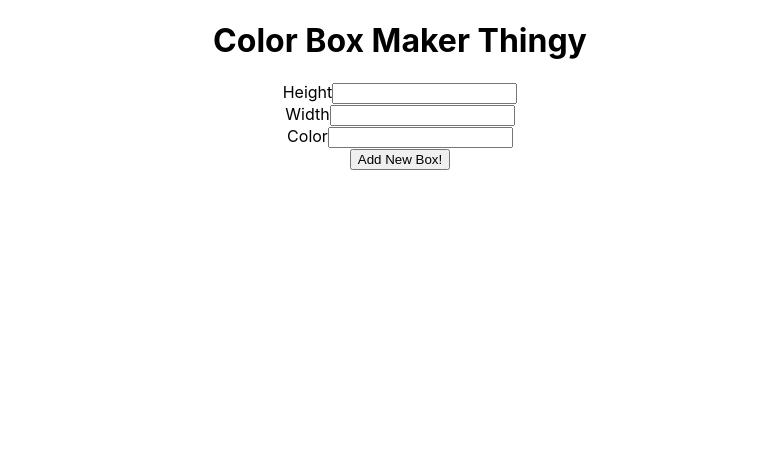
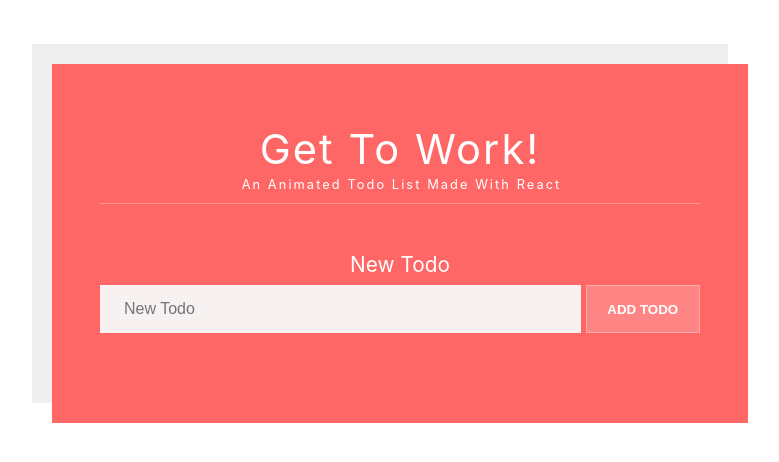
Before and after one commit to Vipul2504/Learning, a React (Create React App) app: page / in a window 1280 px wide. Shown: the top 462 px of the page, without its empty margins (240-1019 px from the left). Built offline with nearby package versions, Linux system fonts and the light colour scheme.

Commit message:
TodoList

```diff
--- a/package.json
+++ b/package.json
@@ -9,6 +9,7 @@
     "react": "^18.2.0",
     "react-dom": "^18.2.0",
     "react-scripts": "5.0.1",
+    "react-transition-group": "^4.4.5",
     "uuid": "^9.0.0",
     "web-vitals": "^2.1.4"
   },
--- a/src/App.js
+++ b/src/App.js
@@ -1,7 +1,6 @@
 import { Component } from "react";
 import './App.css'
-import Box from "./ColorBoxMaker/Box";
-import BoxList from "./ColorBoxMaker/BoxList";
+import TodoList from "./TodoList/TodoList";
 
 
 
@@ -10,7 +9,7 @@ class App extends Component{
     render(){
         return (
             <div className="App">
-           <BoxList/>
+          <TodoList/>
             </div>
         )
     }
--- /dev/null
+++ b/src/TodoList/NewTodoForm.css
@@ -0,0 +1,39 @@
+.NewTodoForm {
+  margin-top: 3rem;
+  display: flex;
+  flex-wrap: wrap;
+}
+.NewTodoForm label {
+  min-width: 100%;
+  margin-bottom: 0.5rem;
+  font-size: 1.3rem;
+}
+.NewTodoForm input {
+  flex-grow: 1;
+  border: none;
+  background: #f7f1f1;
+  padding: 0 1.5em;
+  font-size: initial;
+  outline: none;
+}
+.NewTodoForm button {
+  padding: 0 1.3rem;
+  border: none;
+  background: rgba(255, 255, 255, 0.2);
+  color: white;
+  text-transform: uppercase;
+  font-weight: bold;
+  border: 1px solid rgba(255, 255, 255, 0.3);
+  margin-left: 5px;
+  cursor: pointer;
+  transition: background 0.4s ease-out;
+  outline: none;
+}
+.NewTodoForm button:hover {
+  background: rgba(0, 0, 0, 0.1);
+}
+.NewTodoForm input,
+.NewTodoForm button {
+  font-family: "Quicksand", sans-serif;
+  height: 3rem;
+}
--- /dev/null
+++ b/src/TodoList/Todo.css
@@ -0,0 +1,95 @@
+.Todo {
+  display: flex;
+  margin: 0 -3rem 4px;
+  padding: 1.1rem 3rem;
+  height: 77px;
+  justify-content: space-between;
+  align-items: center;
+  background: rgba(255, 255, 255, 0.2);
+  overflow: hidden;
+  position: relative;
+  transition: opacity 500ms ease-in-out;
+}
+.Todo-task {
+  position: relative;
+  transition: opacity 0.4s linear;
+}
+.Todo.completed {
+  transition: opacity 300ms ease-in-out;
+  transition-delay: 200ms;
+  opacity: 0.5;
+}
+
+.Todo.completed .Todo-task {
+  /* opacity: 0.6; */
+}
+.Todo.completed .Todo-task:before {
+  content: "";
+  position: absolute;
+  top: 50%;
+  left: -0.5rem;
+  display: block;
+  width: 0%;
+  height: 4px;
+  background: #fff;
+  animation: strikeitem 0.3s ease-in 0s forwards;
+}
+
+@keyframes strikeitem {
+  to {
+    width: calc(100% + 1rem);
+  }
+}
+
+.Todo-buttons {
+  flex-shrink: 0;
+  padding-left: 0.7em;
+  margin-left: auto;
+}
+
+.Todo-buttons button {
+  border: none;
+  font-size: 1em;
+  margin: 0.4em;
+  background: none;
+  -webkit-appearance: none;
+  cursor: pointer;
+  color: #fff;
+}
+
+.Todo-edit-form {
+  display: flex;
+  flex-wrap: wrap;
+}
+.Todo-edit-form label {
+  min-width: 100%;
+  margin-bottom: 0.5rem;
+  font-size: 1.3rem;
+}
+.Todo-edit-form input {
+  flex-grow: 1;
+  border: none;
+  background: #f7f1f1;
+  padding: 0 1.5em;
+  font-size: initial;
+}
+.Todo-edit-form button {
+  padding: 0 1.3rem;
+  border: none;
+  background: #ff6666;
+  color: white;
+  text-transform: uppercase;
+  font-weight: bold;
+  border: 1px solid rgba(255, 255, 255, 0.3);
+  margin-left: 5px;
+  cursor: pointer;
+  transition: background 0.2s ease-out;
+}
+.Todo-edit-form button:hover {
+  background: #ff5e5e;
+}
+.Todo-edit-form input,
+.Todo-edit-form button {
+  font-family: "Quicksand", sans-serif;
+  height: 3rem;
+}
--- /dev/null
+++ b/src/TodoList/Todo.jsx
@@ -0,0 +1,81 @@
+import { Component } from "react";
+import "./Todo.css";
+import { CSSTransition, TransitionGroup } from "react-transition-group";
+
+class Todo extends Component {
+  constructor(props) {
+    super(props);
+    this.state = {
+      isEditing: false,
+      task: this.props.task
+    };
+    this.handleRemove = this.handleRemove.bind(this);
+    this.toggleForm = this.toggleForm.bind(this);
+    this.handleChange = this.handleChange.bind(this);
+    this.handleUpdate = this.handleUpdate.bind(this);
+    this.handleToggle = this.handleToggle.bind(this);
+  }
+  handleRemove() {
+    this.props.removeTodo(this.props.id);
+  }
+  toggleForm() {
+    this.setState({ isEditing: !this.state.isEditing });
+  }
+  handleUpdate(evt) {
+    evt.preventDefault();
+    //take new task data and pass up to parent
+    this.props.updateTodo(this.props.id, this.state.task);
+    this.setState({ isEditing: false });
+  }
+  handleChange(evt) {
+    this.setState({
+      [evt.target.name]: evt.target.value
+    });
+  }
+  handleToggle(evt) {
+    this.props.toggleTodo(this.props.id);
+  }
+  render() {
+    let result;
+    if (this.state.isEditing) {
+      result = (
+        <CSSTransition key='editing' timeout={500} classNames='form'>
+          <form className='Todo-edit-form' onSubmit={this.handleUpdate}>
+            <input
+              type='text'
+              value={this.state.task}
+              name='task'
+              onChange={this.handleChange}
+            />
+            <button>Save</button>
+          </form>
+        </CSSTransition>
+      );
+    } else {
+      result = (
+        <CSSTransition key='normal' timeout={500} classNames='task-text'>
+          <li className='Todo-task' onClick={this.handleToggle}>
+            {this.props.task}
+          </li>
+        </CSSTransition>
+      );
+    }
+    return (
+      <TransitionGroup
+        className={this.props.completed ? "Todo completed" : "Todo"}
+      >
+        {result}
+        <div className='Todo-buttons'>
+          <button onClick={this.toggleForm}>
+            <i class='fas fa-pen' />
+          </button>
+          <button onClick={this.handleRemove}>
+            <i class='fas fa-trash' />
+          </button>
+        </div>
+      </TransitionGroup>
+    );
+  }
+}
+
+export default Todo
--- a/src/TodoList/TodoForm.jsx
+++ b/src/TodoList/TodoForm.jsx
@@ -0,0 +1,40 @@
+import { v4 as uuidv4 } from 'uuid';
+import { Component } from "react";
+import "./NewTodoForm.css";
+
+class TodoForm extends Component{
+    constructor(props) {
+        super(props);
+        this.state = { task: "" };
+        this.handleChange = this.handleChange.bind(this);
+        this.handleSubmit = this.handleSubmit.bind(this);
+      }
+      handleChange(evt) {
+        this.setState({
+          [evt.target.name]: evt.target.value
+        });
+      }
+      handleSubmit(evt) {
+        evt.preventDefault();
+        this.props.createTodo({ ...this.state, id: uuidv4(), completed: false });
+        this.setState({ task: "" });
+      }
+      render() {
+        return (
+          <form className='NewTodoForm' onSubmit={this.handleSubmit}>
+            <label htmlFor='task'>New Todo</label>
+            <input
+              type='text'
+              placeholder='New Todo'
+              id='task'
+              name='task'
+              value={this.state.task}
+              onChange={this.handleChange}
+            />
+            <button>Add Todo</button>
+          </form>
+        );
+      }
+}
+
+export default TodoForm
--- /dev/null
+++ b/src/TodoList/TodoList.css
@@ -0,0 +1,86 @@
+.TodoList {
+  margin: 4rem auto;
+  padding: 2rem 3rem 3rem;
+  max-width: 600px;
+  background: #ff6666;
+  color: #fff;
+  box-shadow: -20px -20px 0px 0px rgba(100, 100, 100, 0.1);
+  overflow: hidden;
+}
+.TodoList ul {
+  margin-top: 2.6rem;
+  list-style: none;
+}
+
+.TodoList h1 {
+  font-weight: normal;
+  font-size: 2.6rem;
+  letter-spacing: 0.05em;
+  border-bottom: 1px solid rgba(255, 255, 255, 0.3);
+}
+.TodoList h1 span {
+  display: block;
+  font-size: 0.8rem;
+  margin-bottom: 0.7rem;
+  margin-left: 3px;
+  margin-top: 0.2rem;
+}
+
+.todo-enter {
+  opacity: 0;
+}
+.todo-enter-active {
+  opacity: 1;
+  transition: opacity 500ms ease-in;
+}
+.todo-exit {
+  opacity: 1;
+}
+.todo-exit-active {
+  /* opacity: 0; */
+  opacity: 0;
+  transform: translateX(-100%);
+  transition: all 500ms ease-in-out;
+}
+
+.Todo .Todo-buttons i {
+  display: inline-block;
+}
+.form-enter {
+  transform: translateY(77px);
+  transition: all 500ms cubic-bezier(0.39, 0.575, 0.565, 1);
+  position: absolute;
+}
+.form-enter-active {
+  transform: translateY(0%);
+  transition: all 500ms cubic-bezier(0.39, 0.575, 0.565, 1);
+  position: absolute;
+}
+.form-exit {
+  transform: translateY(0%);
+  position: absolute;
+}
+.form-exit-active {
+  transform: translateY(77px);
+  transition: all 500ms cubic-bezier(0.39, 0.575, 0.565, 1);
+  position: absolute;
+}
+
+.task-text-enter {
+  transform: translateY(-77px);
+  position: absolute;
+}
+.task-text-enter-active {
+  transform: translateY(0);
+  transition: all 500ms cubic-bezier(0.39, 0.575, 0.565, 1);
+  position: absolute;
+}
+.task-text-exit {
+  transform: translateY(0);
+  position: absolute;
+}
+.task-text-exit-active {
+  transform: translateY(-77px);
+  position: absolute;
+  transition: all 500ms cubic-bezier(0.39, 0.575, 0.565, 1);
+}
--- a/src/TodoList/TodoList.jsx
+++ b/src/TodoList/TodoList.jsx
@@ -1,18 +1,77 @@
 import { Component } from "react";
+import Todo from "./Todo";
+import TodoForm from "./TodoForm";
 
+import "./TodoList.css";
+import { CSSTransition, TransitionGroup } from "react-transition-group";
 
-class TodoList extends Component{
-    constructor(props){
-        super(props)
+class TodoList extends Component {
+  constructor(props) {
+    super(props);
+    this.state = {
+      todos: []
+    };
+    this.create = this.create.bind(this);
+    this.remove = this.remove.bind(this);
+    this.update = this.update.bind(this);
+    this.toggleCompletion = this.toggleCompletion.bind(this);
+  }
+  create(newTodo) {
+    this.setState({
+      todos: [...this.state.todos, newTodo]
+    });
+  }
+  remove(id) {
+    this.setState({
+      todos: this.state.todos.filter(t => t.id !== id)
+    });
+  }
+  update(id, updatedTask) {
+    const updatedTodos = this.state.todos.map(todo => {
+      if (todo.id === id) {
+        return { ...todo, task: updatedTask };
+      }
+      return todo;
+    });
+    this.setState({ todos: updatedTodos });
+  }
+  toggleCompletion(id) {
+    const updatedTodos = this.state.todos.map(todo => {
+      if (todo.id === id) {
+        return { ...todo, completed: !todo.completed };
+      }
+      return todo;
+    });
+    this.setState({ todos: updatedTodos });
+  }
+  render() {
+    const todos = this.state.todos.map(todo => {
+      return (
+        <CSSTransition key={todo.id} timeout={500} classNames='todo'>
+          <Todo
+            key={todo.id}
+            id={todo.id}
+            task={todo.task}
+            completed={todo.completed}
+            removeTodo={this.remove}
+            updateTodo={this.update}
+            toggleTodo={this.toggleCompletion}
+          />
+        </CSSTransition>
+      );
+    });
+    return (
+      <div className='TodoList'>
+        <h1>
+          Get To Work! <span>An Animated Todo List Made With React</span>
+        </h1>
+        <TodoForm createTodo={this.create} />
 
-        this.state = { todos: []}
-    }
-
-    render(){
-        return(
-            <div>
-
-            </div>
-        )
-    }
+        <ul>
+          <TransitionGroup className='todo-list'>{todos}</TransitionGroup>
+        </ul>
+      </div>
+    );
+  }
 }
+export default TodoList;
```
Also changed, not shown: 1 other file (tests, documents, lock files or other folders).
